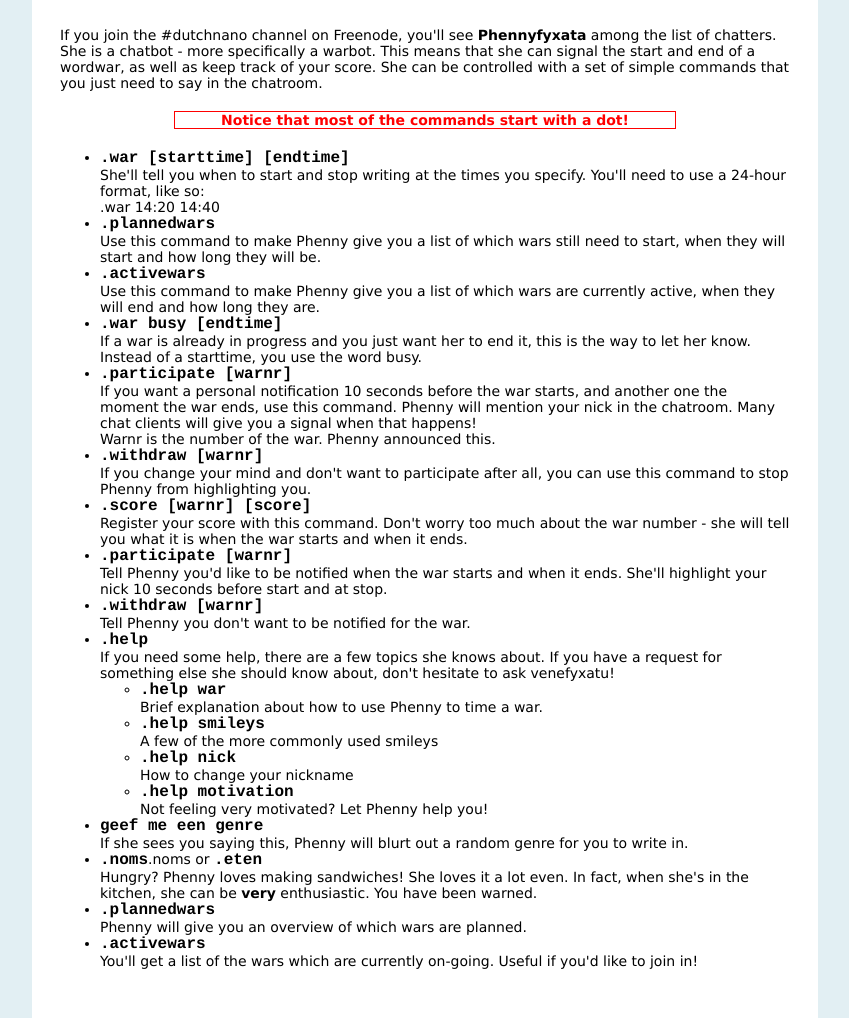
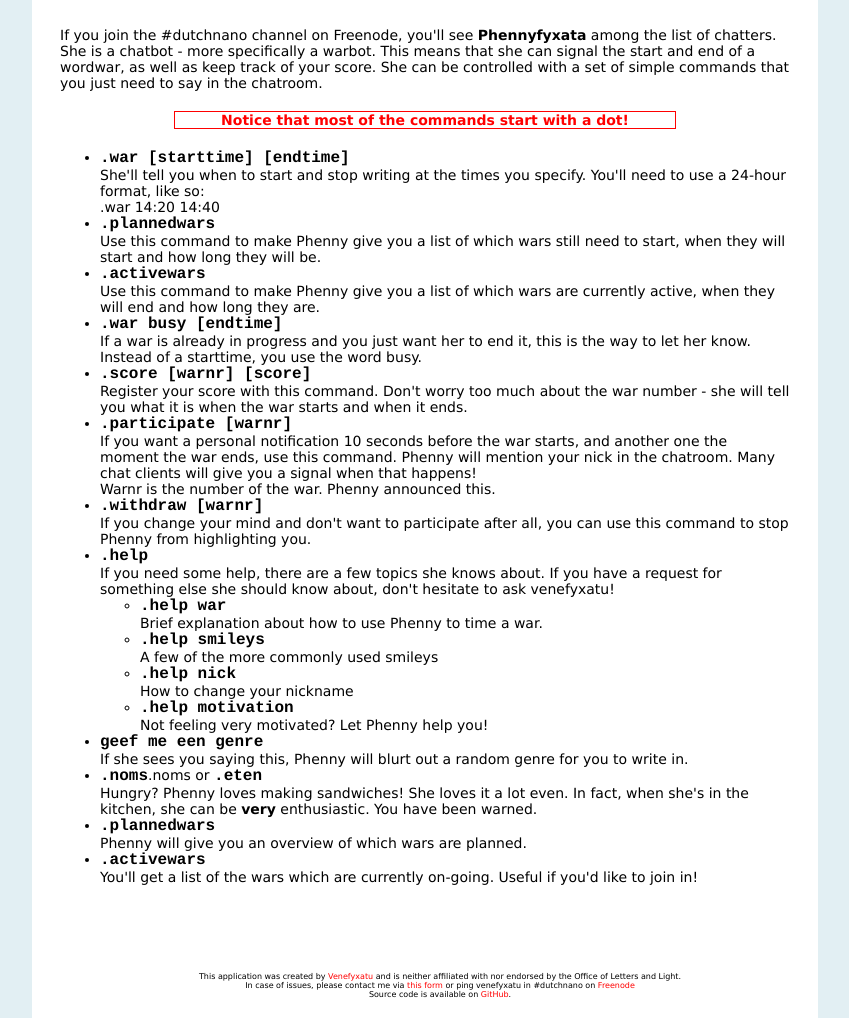
Before and after one commit to Venefyxatu/phennyfyxata, a Django app: template phennyfyxata/templates/scores/documentation.html in a window 1280 px wide. Shown: the part 49-1067 px from the top of the page, without its empty margins (215-1064 px from the left). Run offline with Django 3.2, Linux system fonts and the light colour scheme; the template is opened without the code that fills it, so the values that code supplies are empty.

Commit message:
Remove duplicate documentation

```diff
--- a/phennyfyxata/templates/scores/documentation.html
+++ b/phennyfyxata/templates/scores/documentation.html
@@ -23,17 +23,13 @@
     {% trans "Use this command to make Phenny give you a list of which wars are currently active, when they will end and how long they are." %}
     <li /><span class="command">.war busy [endtime]</span><br />
     {% trans "If a war is already in progress and you just want her to end it, this is the way to let her know. Instead of a starttime, you use the word busy." %}
-    <li /><span class="command">.participate [warnr]</span><br />
-    If you want a personal notification 10 seconds before the war starts, and another one the moment the war ends, use this command. Phenny will mention your nick in the chatroom. Many chat clients will give you a signal when that happens!<br />
-    Warnr is the number of the war. Phenny announced this.
-    <li /><span class="command">.withdraw [warnr]</span><br />
-    If you change your mind and don't want to participate after all, you can use this command to stop Phenny from highlighting you.
     <li /><span class="command">.score [warnr] [score]</span><br />
     {% trans "Register your score with this command. Don't worry too much about the war number - she will tell you what it is when the war starts and when it ends." %}
     <li /><span class="command">.participate [warnr]</span><br />
-    {% trans "Tell Phenny you'd like to be notified when the war starts and when it ends. She'll highlight your nick 10 seconds before start and at stop." %}
+    {% trans "If you want a personal notification 10 seconds before the war starts, and another one the moment the war ends, use this command. Phenny will mention your nick in the chatroom. Many chat clients will give you a signal when that happens!" %}<br />
+    {% trans "Warnr is the number of the war. Phenny announced this." %}
     <li /><span class="command">.withdraw [warnr]</span><br />
-    {% trans "Tell Phenny you don't want to be notified for the war." %}
+    {% trans "If you change your mind and don't want to participate after all, you can use this command to stop Phenny from highlighting you." %}
     <li /><span class="command">.help</span><br />
     {% trans "If you need some help, there are a few topics she knows about. If you have a request for something else she should know about, don't hesitate to ask venefyxatu!" %}
     <ul>
@@ -47,13 +43,13 @@
         {% trans "Not feeling very motivated? Let Phenny help you!" %}
     </ul>
     <li /><span class="command">geef me een genre</span><br />
-    If she sees you saying this, Phenny will blurt out a random genre for you to write in.
+    {% trans "If she sees you saying this, Phenny will blurt out a random genre for you to write in." %}
     <li /><span class="command">.noms</span>.noms</span> or <span class="command">.eten</span><br />
-    Hungry? Phenny loves making sandwiches! She loves it a lot even. In fact, when she's in the kitchen, she can be <strong>very</strong> enthusiastic. You have been warned.
+    {% trans "Hungry? Phenny loves making sandwiches! She loves it a lot even. In fact, when she's in the kitchen, she can be <strong>very</strong> enthusiastic. You have been warned." %}
     <li /><span class="command">.plannedwars</span><br />
-    Phenny will give you an overview of which wars are planned.
+    {% trans "Phenny will give you an overview of which wars are planned." %}
     <li /><span class="command">.activewars</span><br />
-    You'll get a list of the wars which are currently on-going. Useful if you'd like to join in!
+    {% trans "You'll get a list of the wars which are currently on-going. Useful if you'd like to join in!" %}
 </ul>
 
 {% endblock %}
--- a/phennyfyxata/templates/scores/documentation.nl.html
+++ b/phennyfyxata/templates/scores/documentation.nl.html
@@ -15,12 +15,12 @@
     .war 14:20 14:40
     <li /><span class="command">.war busy [eindtijd]</span><br />
     Als er al een war bezig is en je wil gewoon het stopsein krijgen kan je dat op deze manier aangeven. In plaats van een starttijd gebruik je dan gewoon het woord busy.
+    <li /><span class="command">.score [warnr] [score]</span><br />
+    Je kan je score registreren met dit commando. Maak je niet teveel zorgen over het nummer van de war - Phenny zal dat meedelen op het moment dat een oorlog start en stopt.
     <li /><span class="command">.participate [warnr]</span><br />
     Als je persoonlijk verwittigd wil worden 10 seconden voordat de war begint, en nog eens op het moment dat de war eindigt, gebruik je dit commando. Phenny zal dan je nick even vermelden in de chat. Veel chat clients geven je een geluidssignaal wanneer dat gebeurt!<br />
     Warnr is het nummer van de war. Phenny heeft dit aangekondigd.
     <li /><span class="command">.withdraw [warnr]</span><br />Als je je bedenkt en toch niet meer wil deelnemen kan je met dit commando ervoor zorgen dat je niet gehighlight zal worden.
-    <li /><span class="command">.score [warnr] [score]</span><br />
-    Je kan je score registreren met dit commando. Maak je niet teveel zorgen over het nummer van de war - Phenny zal dat meedelen op het moment dat een oorlog start en stopt.
     <li /><span class="command">.help</span><br />
     Als je wat hulp nodig hebt kan Phenny wel helpen met een paar onderwerpen. Als je een idee hebt voor iets waar ze nog mee kan helpen, laat het dan zeker even weten aan venefyxatu!
     <ul>
```
